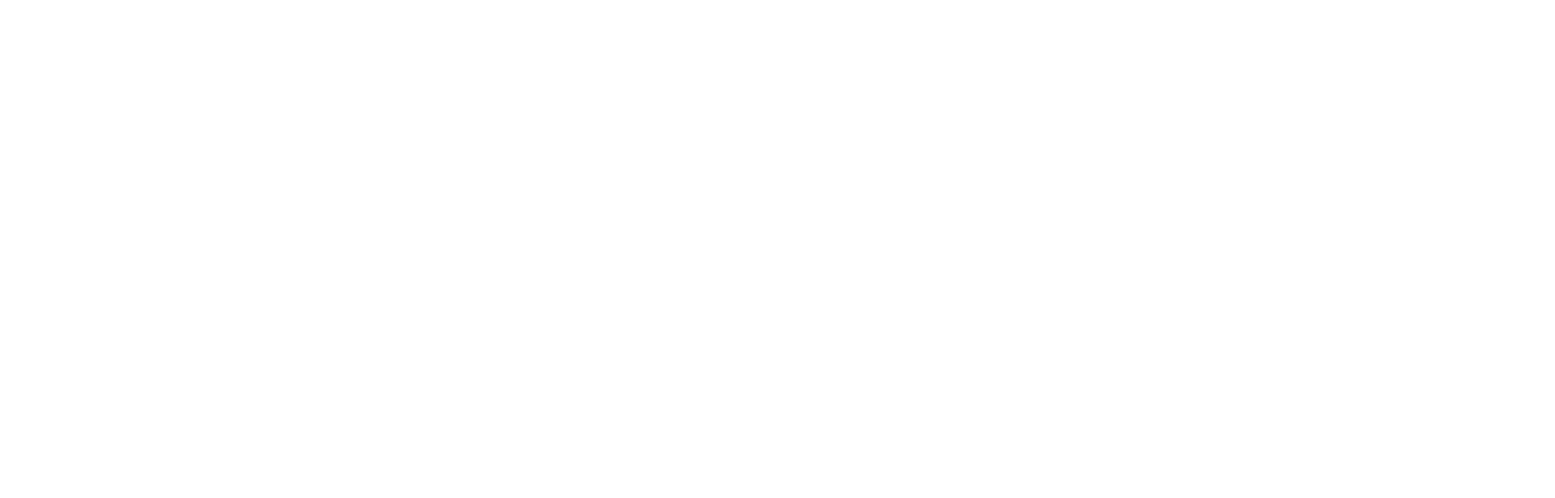
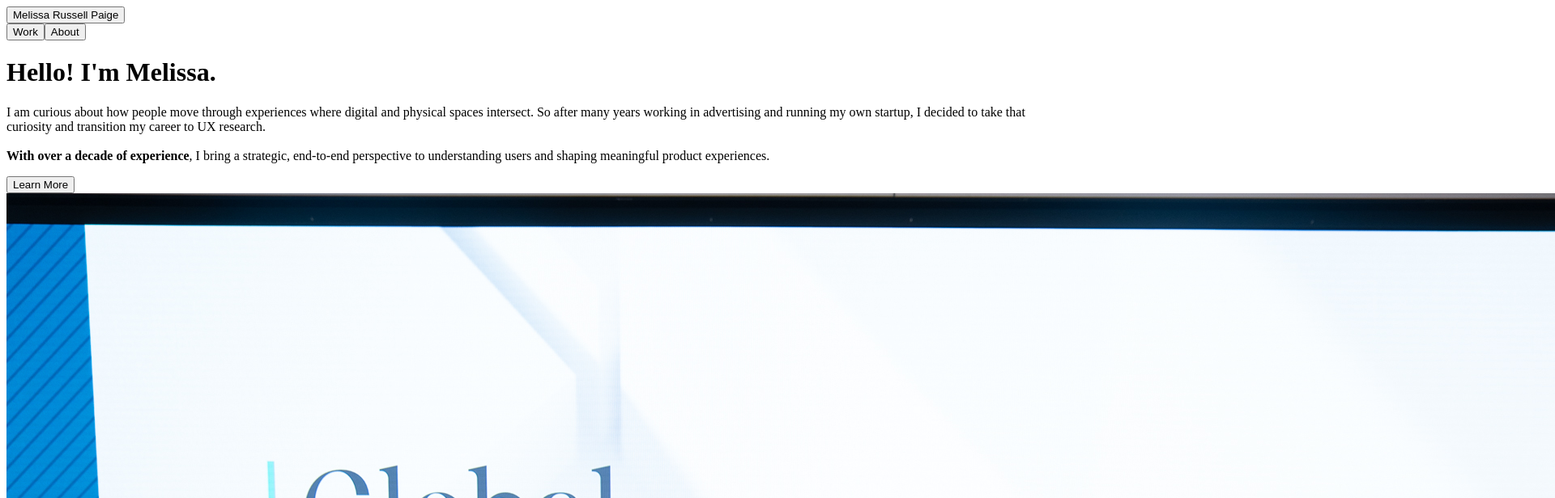
Before and after one commit to mrussellpaige/portfolio, a React (Vite) app: page / in a window 1280 px wide. Shown: the top 616 px of the page at 81% size, 1920 px wide, since content can reach past the window. Built offline with nearby package versions, Linux system fonts and the light colour scheme.

Commit message:
Refactor ReactDOM rendering to use createRoot

```diff
--- a/src/main.tsx
+++ b/src/main.tsx
@@ -1,11 +1,10 @@
-import React from 'react';
-import ReactDOM from 'react-dom';
+import React from "react";
+import ReactDOM from "react-dom/client";
+import PortfolioWebsiteStarter from "./App";
+import "./styles.css";
 
-// Your existing code goes here
-
-ReactDOM.render(
+ReactDOM.createRoot(document.getElementById("root")!).render(
   <React.StrictMode>
-    {/* Your main component goes here */}
-  </React.StrictMode>,
-  document.getElementById('root')
+    <PortfolioWebsiteStarter />
+  </React.StrictMode>
 );
```
